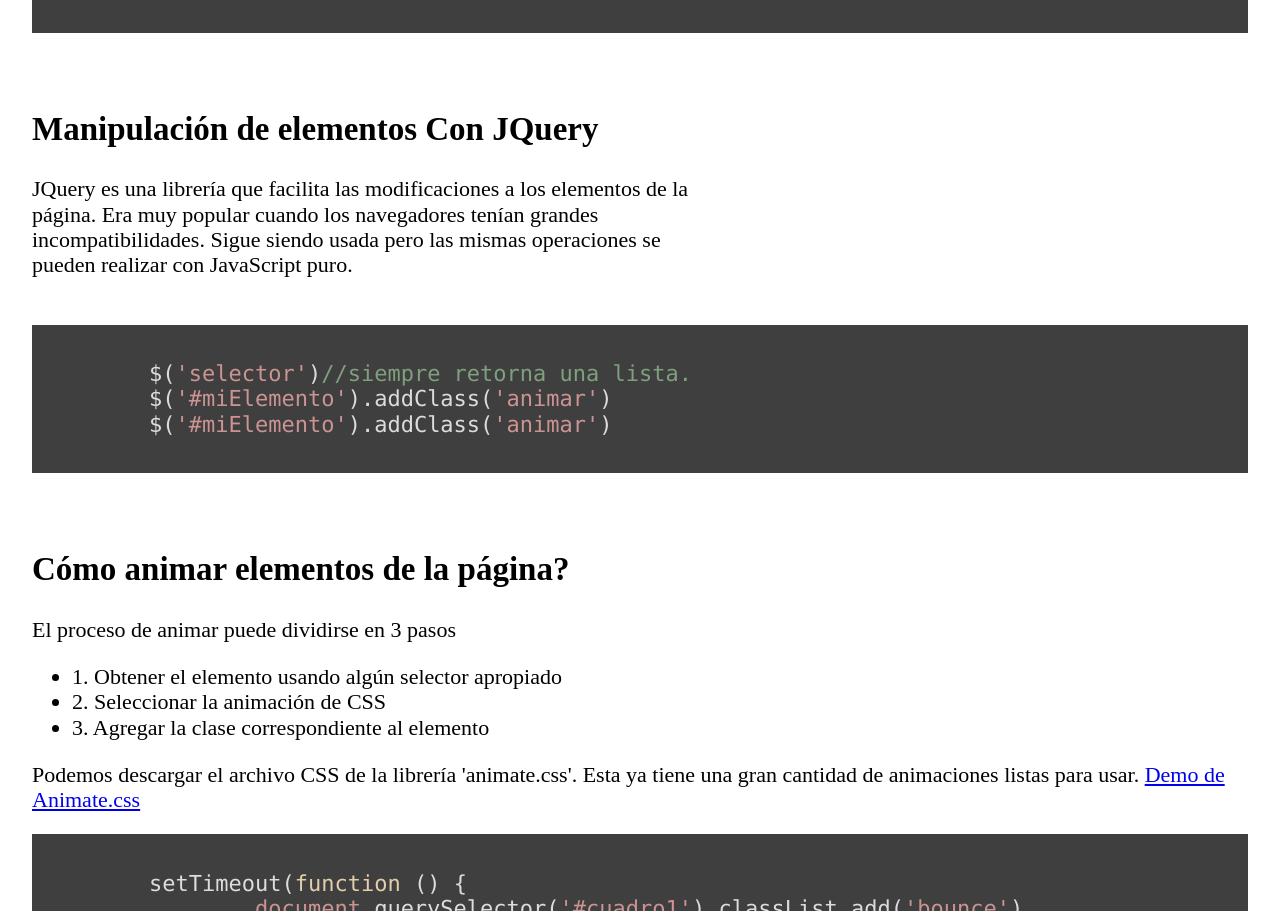
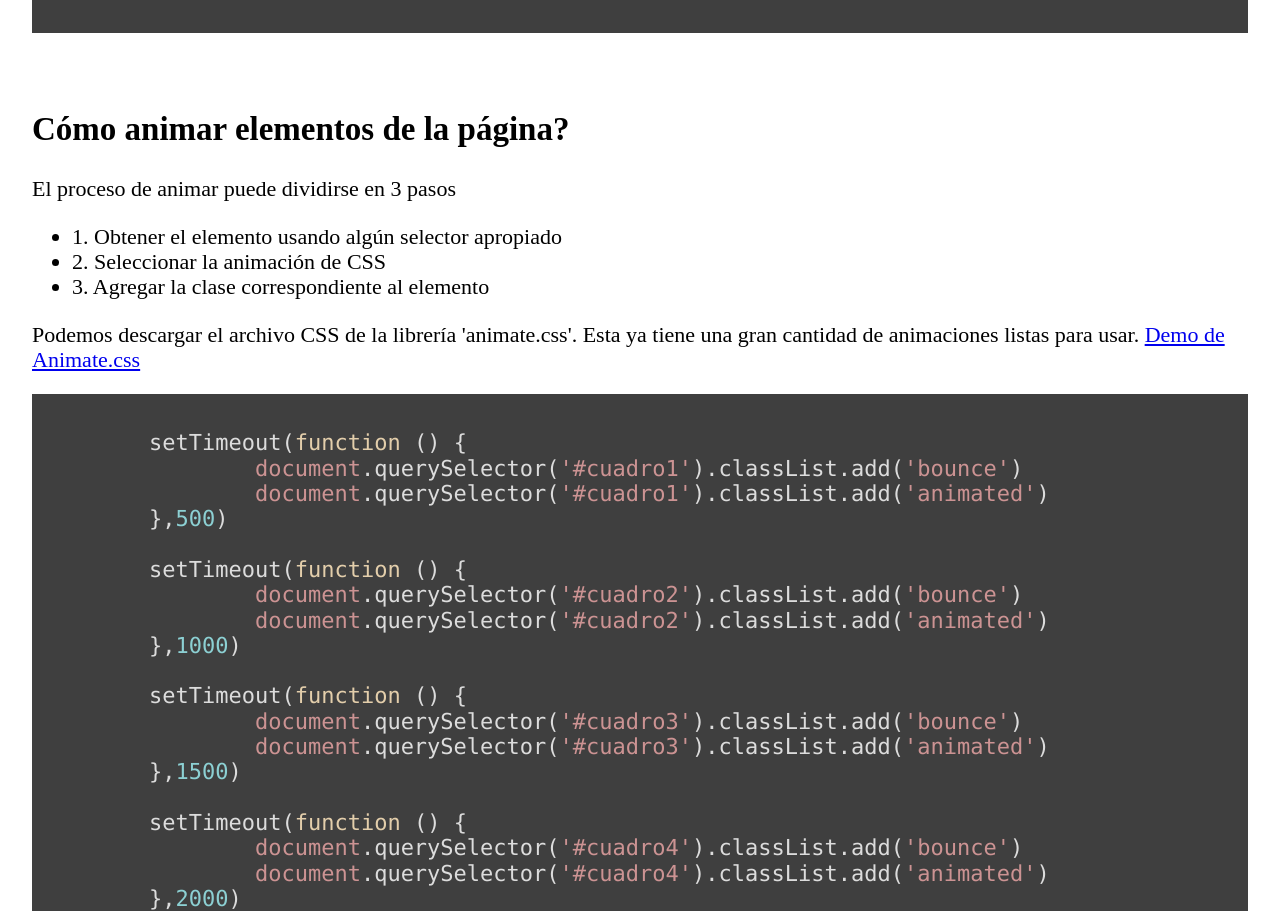
Before and after one commit to TodosCreamos/guia-principiantes-js, a plain HTML site: page index.html in a window 1280 px wide. Shown: the part 4454-5365 px from the top of the page. Drawn offline with nearby package versions, Linux system fonts and the light colour scheme.

Commit message:
quitar jquery

```diff
--- a/index.html
+++ b/index.html
@@ -211,25 +211,6 @@ setInterval(function () {
 	</pre>
 </div>
 
-<div>
-
-	<h2>Manipulación de elementos Con JQuery</h2>
-
-	<p class="copy measure">
-		JQuery es una librería que facilita las modificaciones
-		a los elementos de la página.
-		Era muy popular cuando los navegadores tenían grandes incompatibilidades. Sigue siendo usada pero las mismas operaciones
-		se pueden realizar con JavaScript puro.
-	</p>
-
-		<pre>
-			<code class="javascript">
-	$('selector')//siempre retorna una lista.
-	$('#miElemento').addClass('animar')
-	$('#miElemento').addClass('animar')
-			</code>
-		</pre>
-</div>
 
 <div>
 	<h2> Cómo animar elementos de la página?</h2>
```
